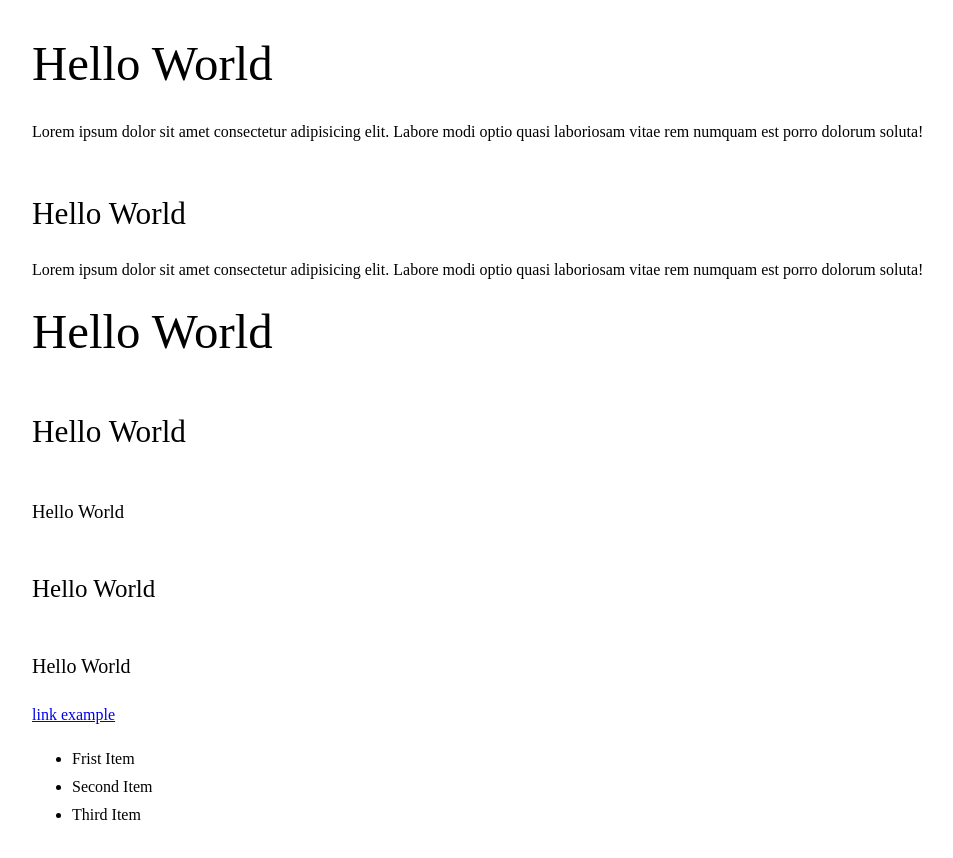
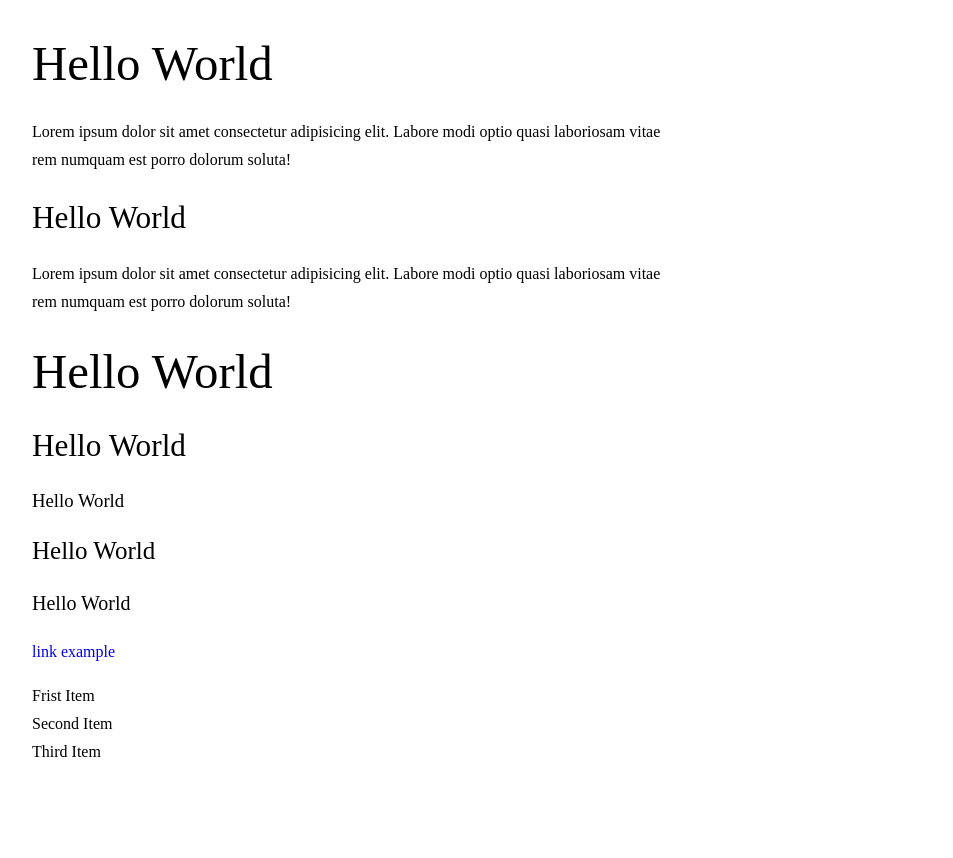
Before and after one commit to FriendsMediaDesign/Tutroial-HTML-CSS-Nuggets---Default-CSS-Starter, a plain HTML site: page index.html in a window 1280 px wide. Shown: the whole page, without its empty margins (48-1001 px from the left). After the commit the page ends 814 px from the top, so only its background shows below. Drawn offline with Linux system fonts and the light colour scheme.

Commit message:
Another Commit

```diff
--- a/main.css
+++ b/main.css
@@ -3,6 +3,11 @@ body {
     padding: 2rem 5rem;
 }
 /* TEMP */
+
+*,::after,::before {
+    box-sizing: border-box;
+}
+
 
 @import url('https://fonts.googleapis.com/css?family=Libre+Franklin:400|Roboto:400');
 
@@ -27,14 +32,21 @@ body {
 }
 
 p {
-    margin-bottom: 1rem;
+    margin-bottom: 1.5rem;
+    max-width: 40em;
 }
 
-h1, h2, h3, h4, h5 {
-  margin: 3rem 0 1.38rem;
-  font-family: ;
+h1,
+h2,
+h3,
+h4,
+h5 {
+  margin: 0;
+  margin-bottom: 1.38rem;
+  font-family: var(--headingFont);
   font-weight: 400;
   line-height: 1.3;
+  text-transform: capitalize;
 }
 
 h1 {
@@ -58,3 +70,12 @@ small,
 .text_small
 {font-size: var(--smallText);
 }
+
+a {
+    text-decoration: none;
+}
+
+ul {
+    list-style-type: none;
+    padding: 0;
+}
```
